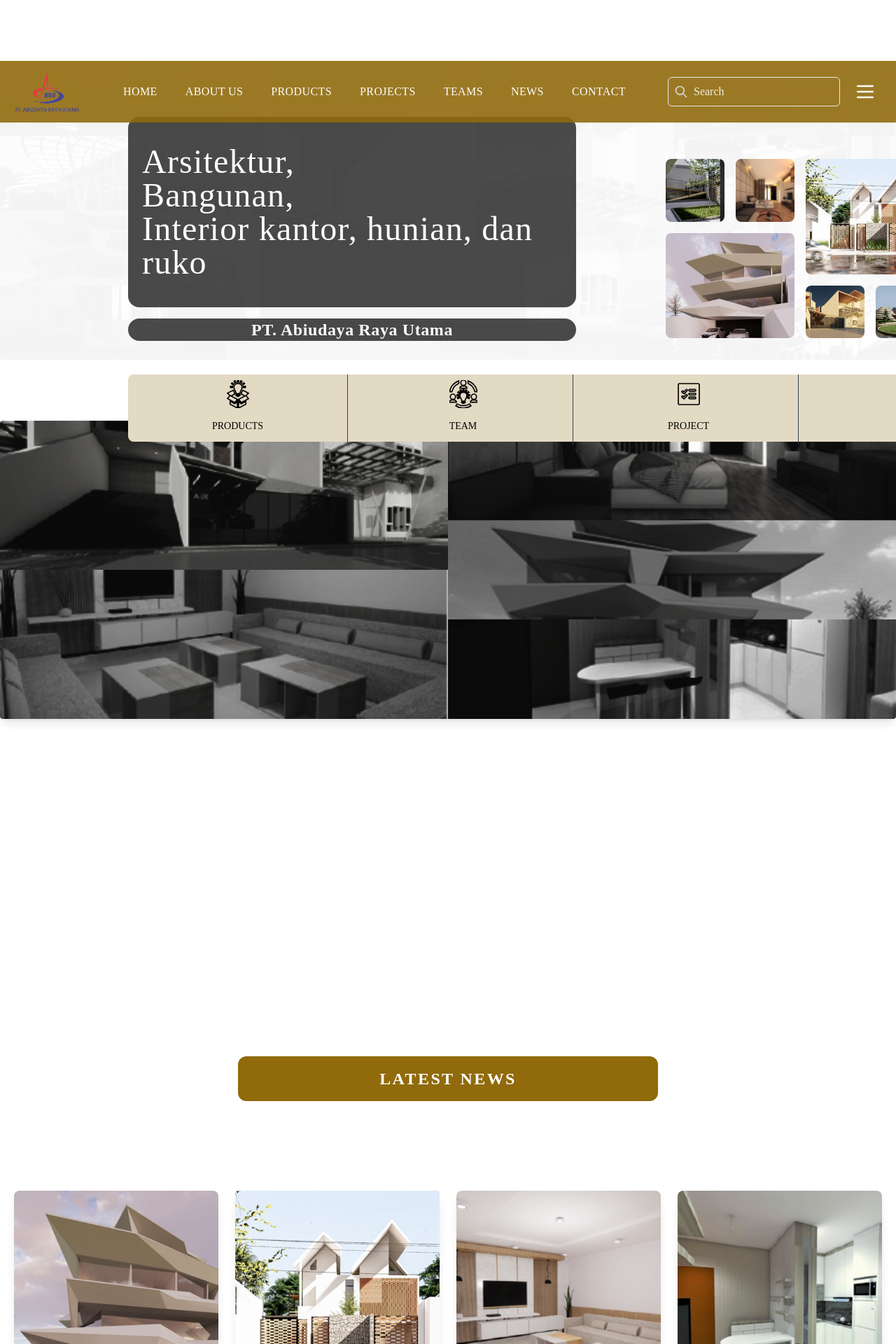
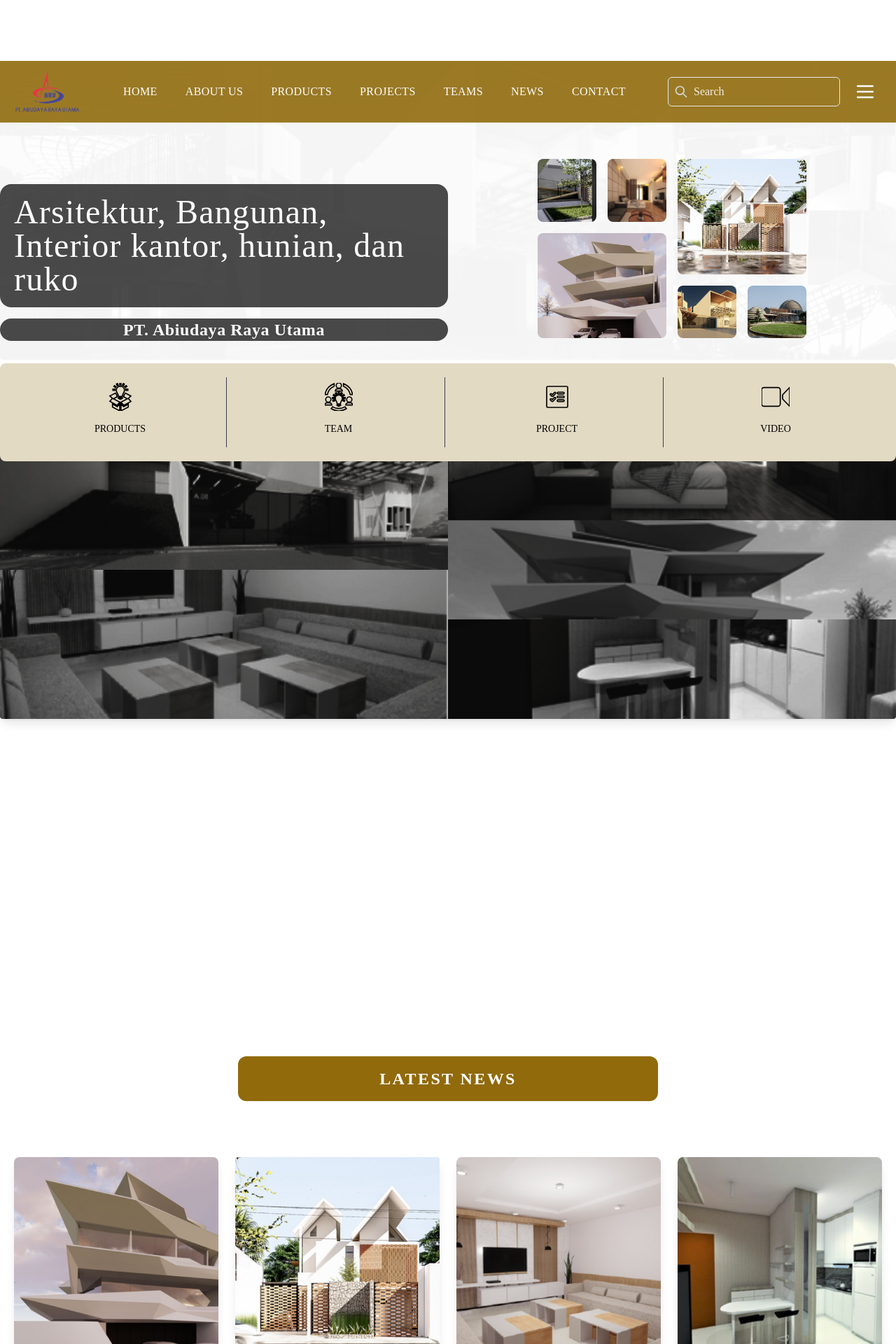
Before and after one commit to baiqyuniar/arudeko-project, a React (Create React App) app: page / in a window 1280 px wide. Shown: the top 1920 px of the page at 70% size. Built offline with nearby package versions, Linux system fonts and the light colour scheme.

Commit message:
centering div

```diff
--- a/src/pages/HomeScreen.js
+++ b/src/pages/HomeScreen.js
@@ -158,18 +158,18 @@ const HomeScreen = () => {
       </section> */}
 
       <section id="hero" className="w-full">
-        <div className="absolute z-10 lg:mt-20 container mx-8 lg:mx-[183px]">
+        <div className="absolute z-10 lg:mt-20 container left-1/2 transform -translate-x-1/2">
           <div className="mx-auto w-full flex flex-col lg:flex-row">
-            <div className="w-full lg:w-1/2 flex flex-col justify-center  items-center text-white">
+            <div className="w-full md:mt-24 lg:w-1/2 flex flex-col justify-center  items-center text-white">
               <div className="lg:px-5 flex flex-col justify-center items-center bg-black opacity-70 rounded-2xl lg:items-start text-center lg:text-left">
-                <h1 className="py-10  text-2xl sm:text-5xl font-light tracking-wide leading-tight">
-                  Arsitektur, <br />
+                <h1 className="py-10 md:py-4 text-2xl sm:text-5xl font-light tracking-wide leading-tight">
+                  Arsitektur, <br className="md:hidden" />
                   Bangunan, <br />
                   Interior kantor, hunian, dan ruko
                 </h1>
               </div>
               <div className="my-4 bg-black w-full opacity-70 rounded-full">
-                <p className="text-2xl text-center font-bold text-white tracking-wide">
+                <p className="text-2xl  text-center font-bold text-white tracking-wide">
                   PT. Abiudaya Raya Utama
                 </p>
               </div>
@@ -227,10 +227,10 @@ const HomeScreen = () => {
               </div>
             </div>
           </div>
-          <div className="lg:mt-8 md:mt-0 md:p-0 mb-24 bg-[#e3dac4] rounded-lg p-5 w-full md:h-24 grid grid-cols-12 sm:grid-cols-4 gap-2 text-xs md:text-sm">
+          <div className="lg:mt-4 lg:h-auto mb-24 bg-[#e3dac4] rounded-lg p-5 w-full md:h-24 grid grid-cols-12 sm:grid-cols-4 gap-2 text-xs md:text-sm">
             <div
               onClick={() => navigate("/hotel")}
-              className="cursor-pointer col-span-4 sm:col-span-1 inline-flex flex-col items-center border-r border-gray-700 text-black uppercase"
+              className="cursor-pointer  col-span-4 sm:col-span-1 inline-flex flex-col items-center border-r border-gray-700 text-black uppercase"
             >
               <svg
                 xmlns="http://www.w3.org/2000/svg"
@@ -299,7 +299,7 @@ const HomeScreen = () => {
 
         <Fade {...props}>
           {sliderData.map((sliderData, index) => (
-            <div className="items-center mt-[87px]" key={index}>
+            <div className="items-center md:mt-22 mt-[87px]" key={index}>
               <div className="relative">
                 <img
                   className="object-cover w-full h-auto rounded shadow-lg"
@@ -320,7 +320,7 @@ const HomeScreen = () => {
             </h2>
           </div>
         </div>
-        <div class="container px-5 py-24 mt-16 mx-auto wrapper">
+        <div class="container px-5 py-24 md:mt-4 mt-16 mx-auto wrapper">
           <div className="grid gap-6 row-gap-5 mb-8 lg:grid-cols-4 sm:row-gap-6 sm:grid-cols-2">
             <a href="/" aria-label="View Item">
               <div className="overflow-hidden transition duration-200 transform rounded shadow-lg hover:-translate-y-2 hover:shadow-2xl">
```
